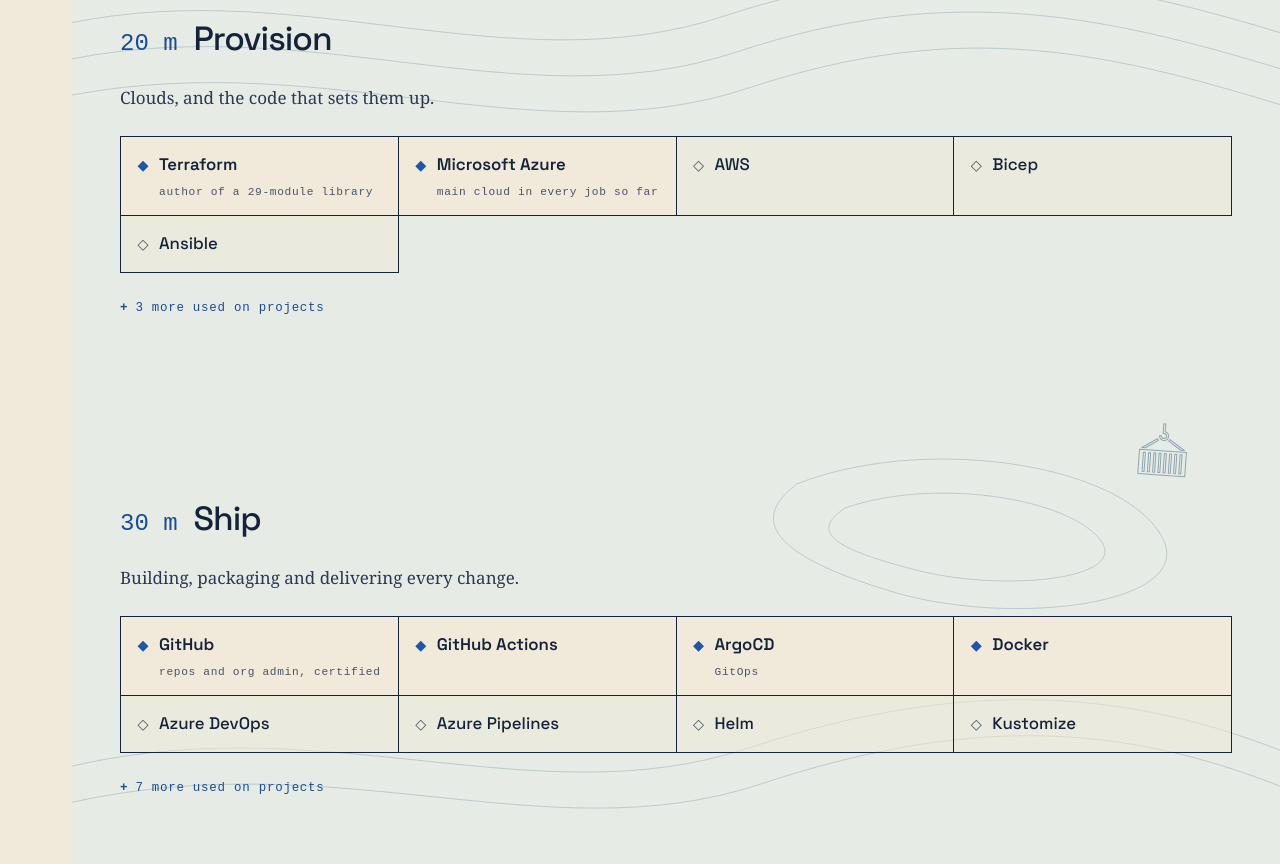
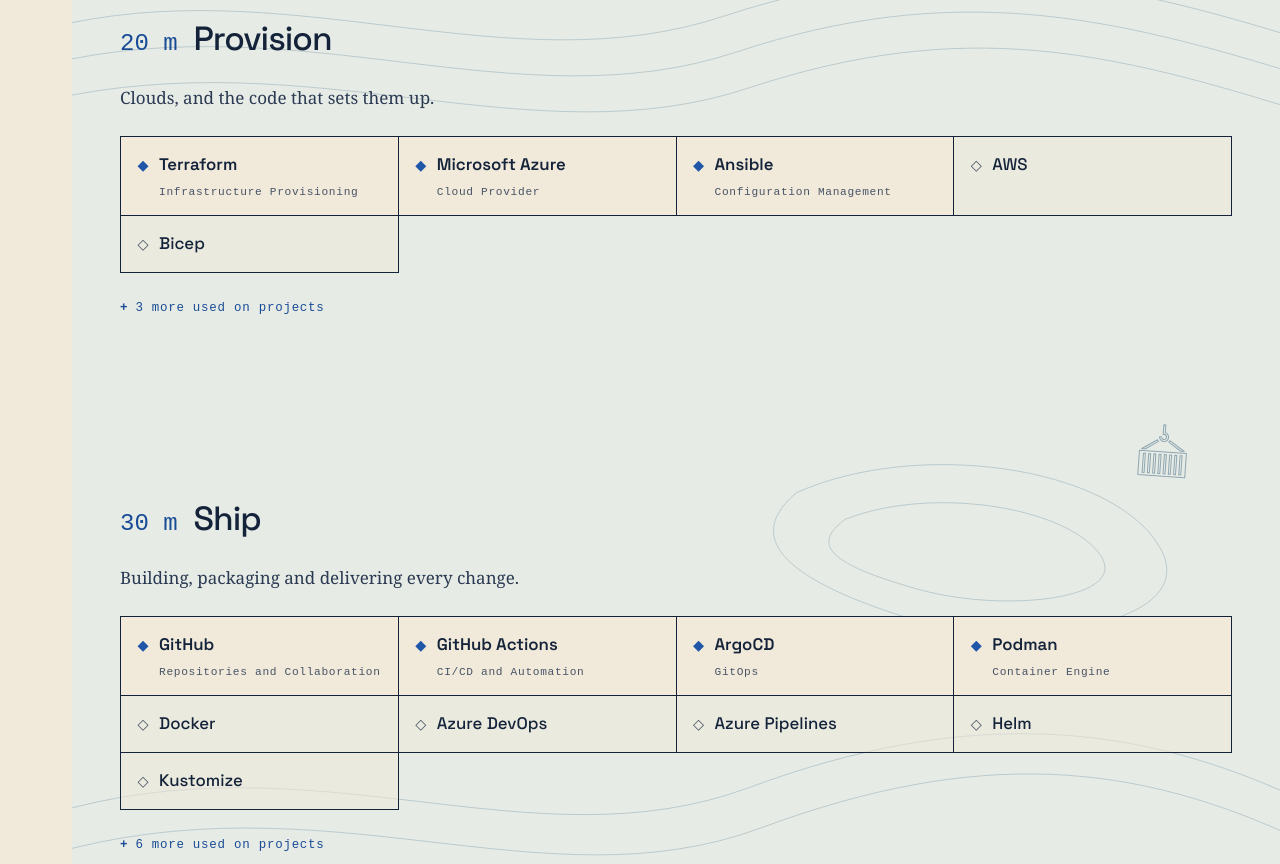
Before and after one commit to Bemesko/bemesko.github.io, an Astro site: page /toolbox in a window 1280 px wide. Shown: the part 1160-2024 px from the top of the page. Built offline with nearby package versions, Linux system fonts and the light colour scheme; Astro itself is replaced by a stand-in of ours.

Commit message:
Caption preferred tools and drop "Off the cluster" from About
- Toolbox: every preferred tool gets a one-line caption; Ansible,
  Podman, Loki and Tempo become preferred and Docker moves to used
  regularly
- About: remove the "Off the cluster" section for now; Contact moves
  up to 45 m to keep the depth gauge on even steps

Co-Authored-By: Claude Opus 5.5 <noreply@anthropic.com>

```diff
--- a/src/data/toolbox.ts
+++ b/src/data/toolbox.ts
@@ -34,9 +34,9 @@ export const toolbox: ToolGroup[] = [
     title: 'Code',
     blurb: 'Languages, frameworks and the tools I write them with.',
     tools: [
-      { name: 'Claude Code', level: 'preferred' },
-      { name: 'Python', level: 'preferred' },
-      { name: 'Bash', level: 'preferred' },
+      { name: 'Claude Code', level: 'preferred', note: 'Agentic Development' },
+      { name: 'Python', level: 'preferred', note: 'General Purpose Programming' },
+      { name: 'Bash', level: 'preferred', note: 'Scripting Language' },
       { name: 'GitHub Copilot', level: 'regular', note: 'daily, agentic development' },
       { name: 'PowerShell', level: 'regular' },
       { name: 'Node.js', level: 'regular' },
@@ -64,11 +64,11 @@ export const toolbox: ToolGroup[] = [
     title: 'Provision',
     blurb: 'Clouds, and the code that sets them up.',
     tools: [
-      { name: 'Terraform', level: 'preferred', note: 'author of a 29-module library' },
-      { name: 'Microsoft Azure', level: 'preferred', note: 'main cloud in every job so far' },
+      { name: 'Terraform', level: 'preferred', note: 'Infrastructure Provisioning' },
+      { name: 'Microsoft Azure', level: 'preferred', note: 'Cloud Provider' },
+      { name: 'Ansible', level: 'preferred', note: 'Configuration Management' },
       { name: 'AWS', level: 'regular' },
       { name: 'Bicep', level: 'regular' },
-      { name: 'Ansible', level: 'regular' },
       { name: 'Azure Lighthouse', level: 'used' },
       { name: 'Hetzner Cloud', level: 'used' },
       { name: 'Cloudflare', level: 'used' },
@@ -79,17 +79,17 @@ export const toolbox: ToolGroup[] = [
     title: 'Ship',
     blurb: 'Building, packaging and delivering every change.',
     tools: [
-      { name: 'GitHub', level: 'preferred', note: 'repos and org admin, certified' },
-      { name: 'GitHub Actions', level: 'preferred' },
+      { name: 'GitHub', level: 'preferred', note: 'Repositories and Collaboration' },
+      { name: 'GitHub Actions', level: 'preferred', note: 'CI/CD and Automation' },
       { name: 'ArgoCD', level: 'preferred', note: 'GitOps' },
-      { name: 'Docker', level: 'preferred' },
+      { name: 'Podman', level: 'preferred', note: 'Container Engine' },
+      { name: 'Docker', level: 'regular' },
       { name: 'Azure DevOps', level: 'regular' },
       { name: 'Azure Pipelines', level: 'regular' },
       { name: 'Helm', level: 'regular' },
       { name: 'Kustomize', level: 'regular' },
       { name: 'Jenkins', level: 'used' },
       { name: 'Docker Compose', level: 'used' },
-      { name: 'Podman', level: 'used' },
       { name: 'Harbor', level: 'used' },
       { name: 'Azure Container Registry', level: 'used' },
       { name: 'Elastic Container Registry (ECR)', level: 'used' },
@@ -101,9 +101,9 @@ export const toolbox: ToolGroup[] = [
     title: 'Run',
     blurb: 'Where workloads and AI agents live.',
     tools: [
-      { name: 'Azure Container Apps', level: 'preferred' },
-      { name: 'Azure Kubernetes Service (AKS)', level: 'preferred' },
-      { name: 'Microsoft Foundry', level: 'preferred' },
+      { name: 'Azure Container Apps', level: 'preferred', note: 'Simple App Hosting' },
+      { name: 'Azure Kubernetes Service (AKS)', level: 'preferred', note: 'Platform Foundation' },
+      { name: 'Microsoft Foundry', level: 'preferred', note: 'LLM and Agent Hosting' },
       { name: 'Elastic Kubernetes Service (EKS)', level: 'regular' },
       { name: 'Kafka', level: 'regular' },
       { name: 'Traefik', level: 'regular' },
@@ -122,8 +122,8 @@ export const toolbox: ToolGroup[] = [
     title: 'Store',
     blurb: 'Databases and data platforms behind the apps.',
     tools: [
-      { name: 'PostgreSQL', level: 'preferred' },
-      { name: 'Redis', level: 'preferred' },
+      { name: 'PostgreSQL', level: 'preferred', note: 'Relational Database' },
+      { name: 'Redis', level: 'preferred', note: 'Caching' },
       { name: 'Azure SQL Database', level: 'regular' },
       { name: 'Azure Cache for Redis', level: 'regular' },
       { name: 'Microsoft Fabric', level: 'regular' },
@@ -139,13 +139,17 @@ export const toolbox: ToolGroup[] = [
     title: 'Observe',
     blurb: 'Knowing what happened in production, and why.',
     tools: [
-      { name: 'OpenTelemetry', level: 'preferred' },
-      { name: 'Grafana', level: 'preferred' },
-      { name: 'Prometheus', level: 'preferred' },
+      {
+        name: 'OpenTelemetry',
+        level: 'preferred',
+        note: 'Instrumentation and Telemetry Pipelines',
+      },
+      { name: 'Grafana', level: 'preferred', note: 'Visualization' },
+      { name: 'Prometheus', level: 'preferred', note: 'Metrics Storage' },
+      { name: 'Loki', level: 'preferred', note: 'Logs Storage' },
+      { name: 'Tempo', level: 'preferred', note: 'Traces Storage' },
       { name: 'Azure Application Insights', level: 'regular' },
       { name: 'Azure Monitor', level: 'regular' },
-      { name: 'Loki', level: 'regular', note: 'homelab' },
-      { name: 'Tempo', level: 'regular', note: 'homelab' },
       { name: 'Elasticsearch', level: 'regular' },
       { name: 'Kibana', level: 'regular' },
       { name: 'Fluent Bit', level: 'regular' },
@@ -161,10 +165,10 @@ export const toolbox: ToolGroup[] = [
     title: 'Secure',
     blurb: 'Who can touch what, what it costs, and catching problems before they ship.',
     tools: [
-      { name: 'Kubescape', level: 'preferred' },
-      { name: 'Tailscale', level: 'preferred', note: 'private access, nothing exposed' },
-      { name: 'Entra ID', level: 'preferred' },
-      { name: 'Azure Policy', level: 'preferred' },
+      { name: 'Kubescape', level: 'preferred', note: 'Kubernetes Runtime Security' },
+      { name: 'Tailscale', level: 'preferred', note: 'Zero Trust Networking and Mesh VPN' },
+      { name: 'Entra ID', level: 'preferred', note: 'Identity Management' },
+      { name: 'Azure Policy', level: 'preferred', note: 'Policy as Code' },
       { name: 'Keycloak', level: 'regular' },
       { name: 'SonarQube', level: 'regular' },
       { name: 'Dependabot', level: 'regular' },
@@ -186,8 +190,8 @@ export const toolbox: ToolGroup[] = [
     title: 'Docs',
     blurb: 'Writing it down and drawing it out, so it outlives the project.',
     tools: [
-      { name: 'Obsidian', level: 'preferred' },
-      { name: 'Excalidraw', level: 'preferred' },
+      { name: 'Obsidian', level: 'preferred', note: 'Writing Tool' },
+      { name: 'Excalidraw', level: 'preferred', note: 'Diagramming' },
       { name: 'LaTeX', level: 'regular' },
       { name: 'Mermaid', level: 'regular' },
       { name: 'Docusaurus', level: 'regular' },
```
Also changed, not shown: src/pages/about.astro (+1 -26 lines).
